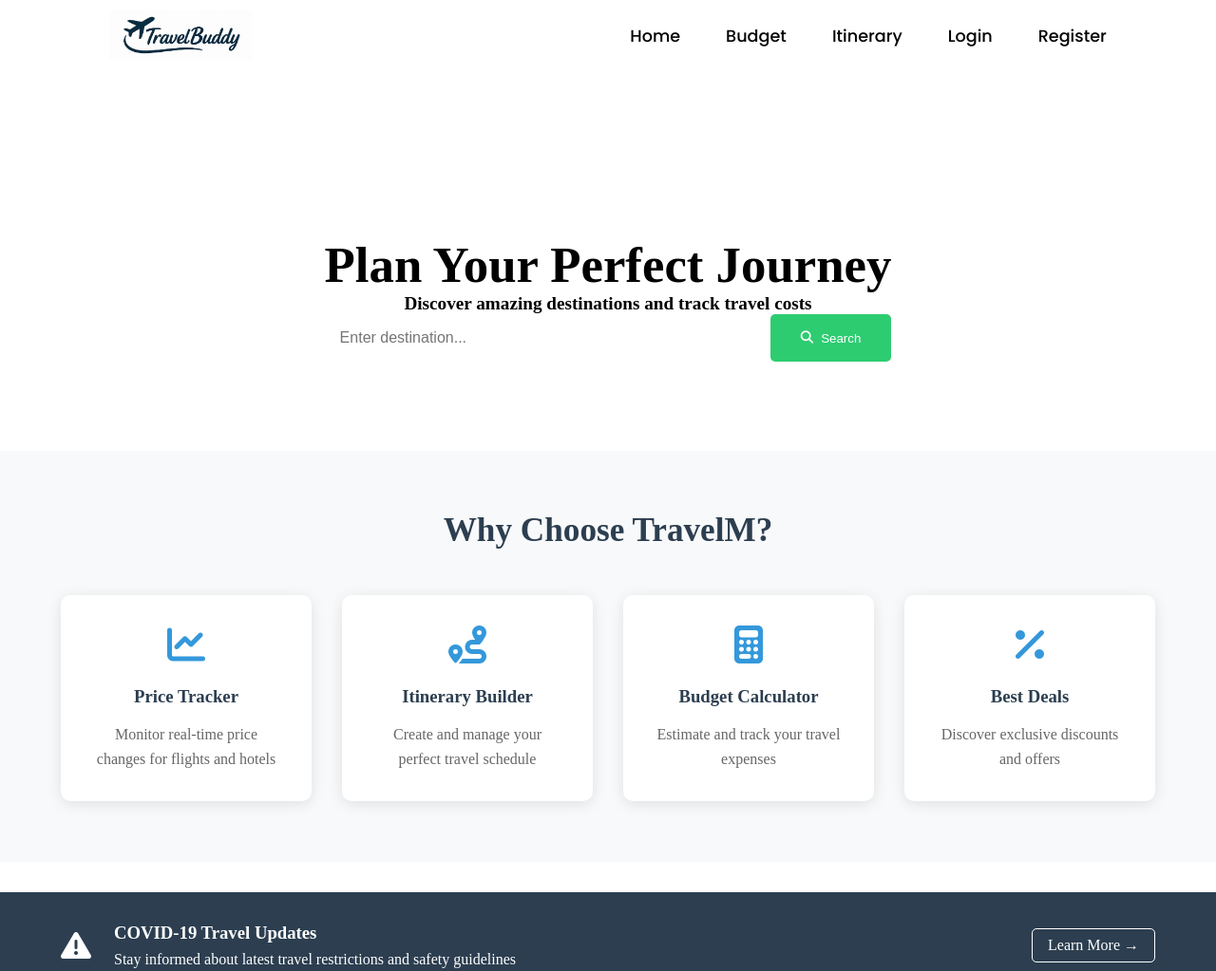
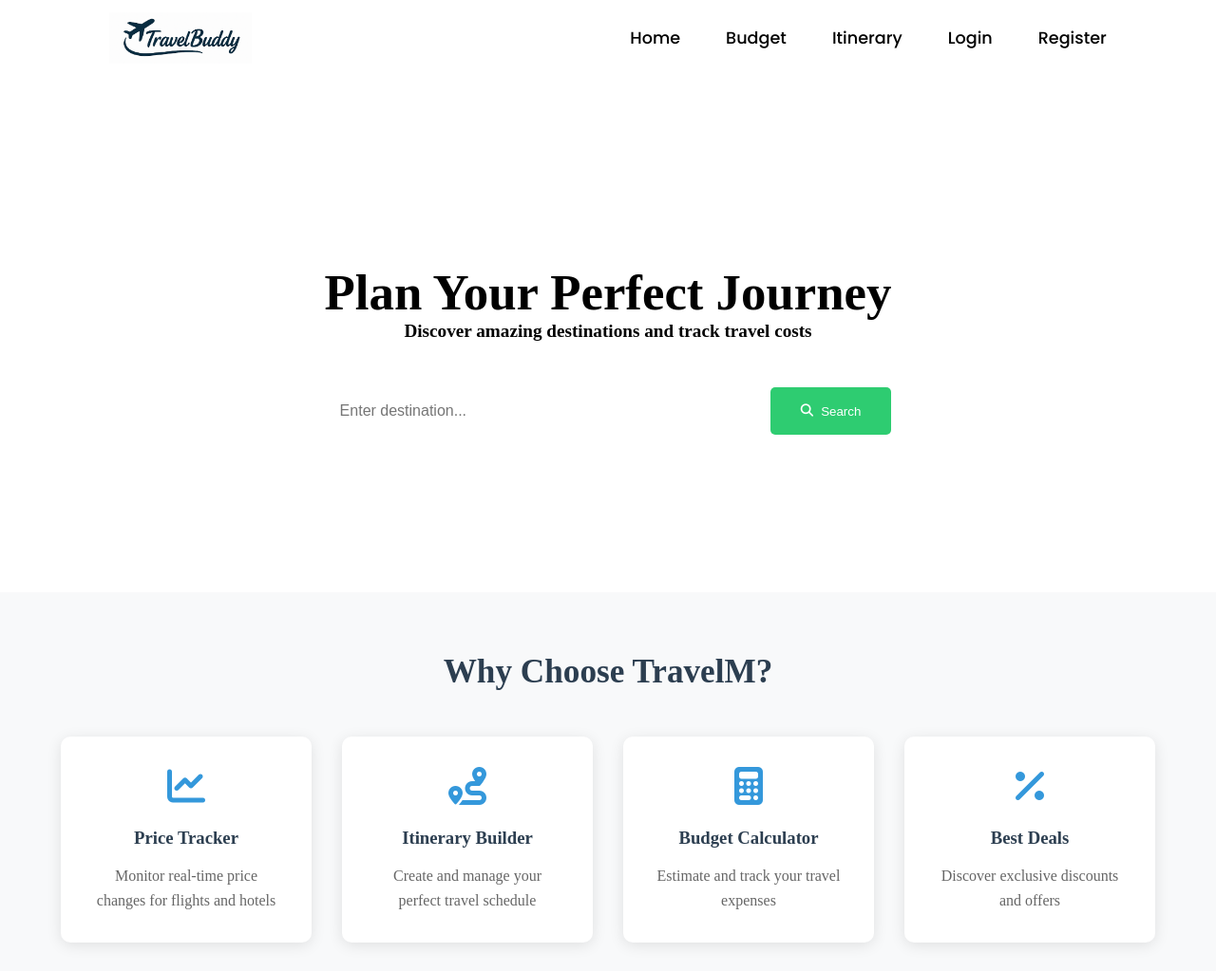
Before and after one commit to SamyaNagpal/Travel-Planner, a website: page public/home.html in a window 1280 px wide. Shown: the top 1023 px of the page at 95% size. Drawn offline with Linux system fonts and the light colour scheme.

Commit message:
Update main.css

```diff
--- a/public/styles/main.css
+++ b/public/styles/main.css
@@ -12,7 +12,7 @@
 /* ===== NAVIGATION ===== */
 nav{
   width: 100%;
-  height: 75px;
+  height: 80px;
   display: flex;
   justify-content: space-between;
   align-items: center;
@@ -103,7 +103,7 @@ nav{
 /* ===== HERO SECTION ===== */
 .hero {
   position: relative;
-  height: 50vh;
+  height: 68vh;
   display: flex;
   align-items: center;
   justify-content: center;
@@ -129,7 +129,7 @@ nav{
   gap: 1rem;
   justify-content: center;
   max-width: 600px;
-  margin: 0 auto;
+  margin:8% auto;
 }
 
 .search-bar input {
```
